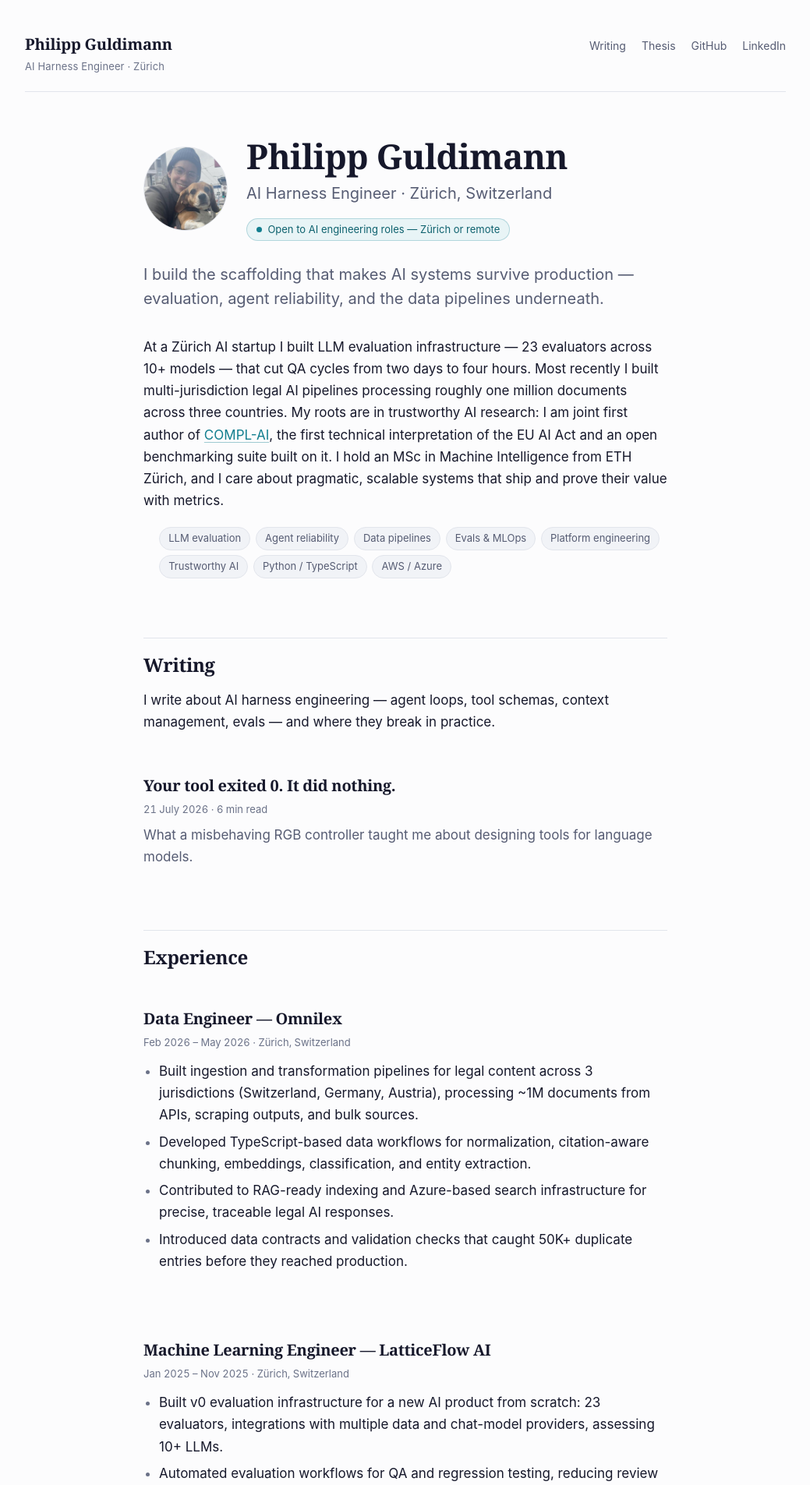
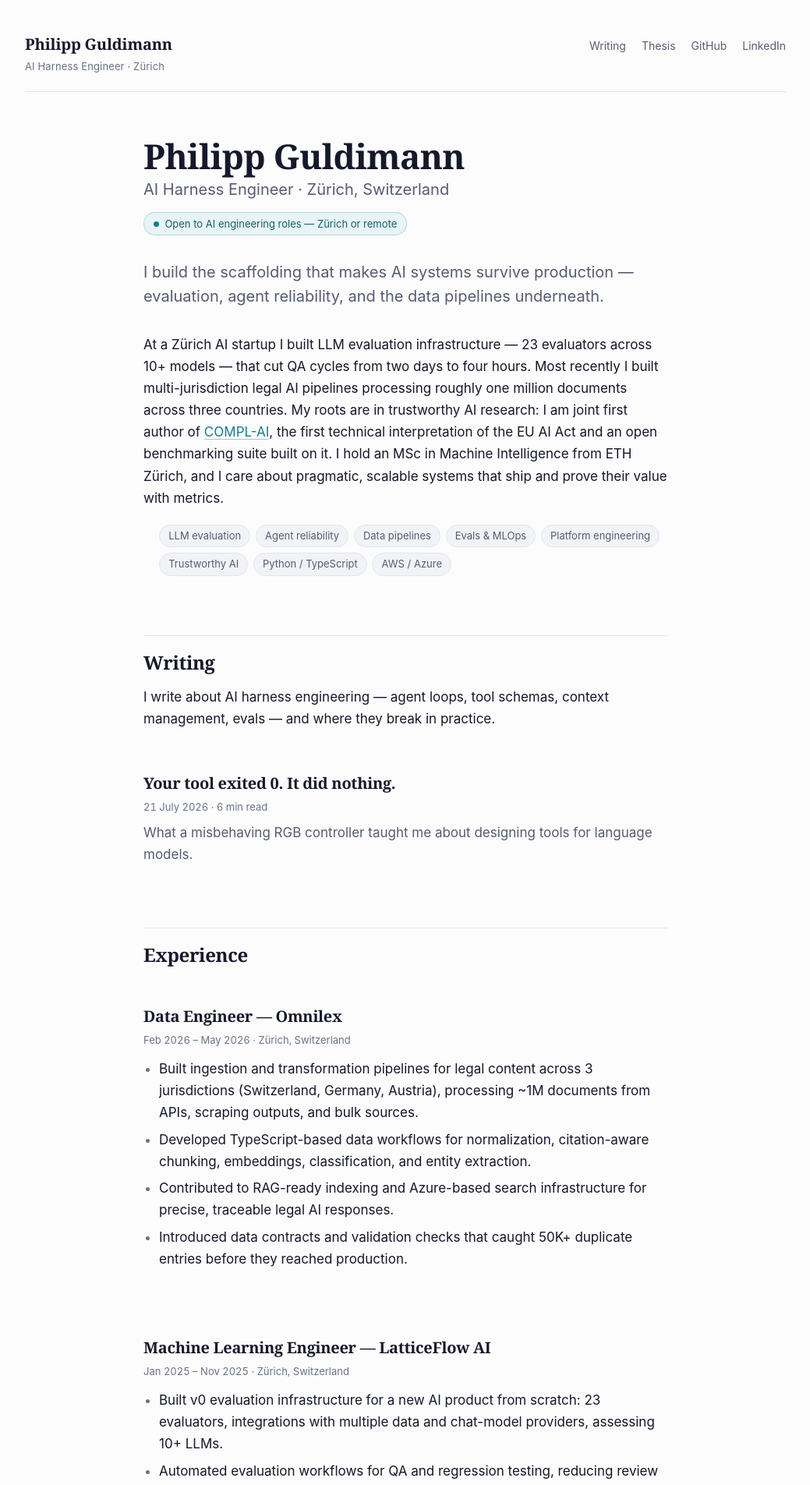
Before and after one commit to philipplukas/philipplukas.github.io, a Jekyll site: the page built from index.md, in a window 1280 px wide. Shown: the top 1905 px of the page at 78% size, without its empty margins (120-1159 px from the left). Built offline with Jekyll 4.4.1, drawn with Linux system fonts in a browser that asks for light colours.

Commit message:
Drop the hero portrait and the social-card headshot
The only headshot on file is a casual outdoor shot, which reads wrong on a
page carrying an "open to roles" signal and on every link preview. Fall back
to a typographic social card until a proper photo exists; headshot_circle.jpeg
stays in assets, unreferenced.

Keep the status pill, and give it justify-self: start — as a direct child of
the .prose grid it would otherwise stretch the full text column.

Co-Authored-By: Claude Opus 4.8 (1M context) <noreply@anthropic.com>

```diff
--- a/assets/css/style.scss
+++ b/assets/css/style.scss
@@ -461,27 +461,12 @@ body {
 
 /* ------------------------------------------------------- homepage bits   */
 
-.hero {
-  display: flex;
-  align-items: center;
-  gap: 1.5rem;
-  margin-bottom: 1.75rem;
-}
-
-.hero__portrait {
-  flex: none;
-  width: 108px;
-  height: 108px;
-  border-radius: 50%;
-  object-fit: cover;
-  border: 1px solid var(--rule);
-}
-
-.hero__text { min-width: 0; }
-
 /* The dot is decorative; "Open to" carries the meaning in text. */
 .hero__status {
   display: inline-flex;
+  /* Direct child of the .prose grid, so it would otherwise stretch the
+     full text column instead of hugging its label. */
+  justify-self: start;
   align-items: center;
   gap: .45rem;
   font-size: .8125rem;
@@ -512,12 +497,11 @@ body {
 .hero-role {
   font-size: var(--step-1);
   color: var(--ink-muted);
-  margin: 0 0 1.75rem !important;
+  margin: 0 0 .8rem !important;
 }
 
-/* Inside the hero flex row the status pill supplies the trailing gap. */
-.hero__text .hero-name { margin-bottom: .35rem; }
-.hero__text .hero-role { margin-bottom: .8rem !important; }
+/* The status pill sits under the role and supplies the trailing gap. */
+.hero-role + .hero__status { margin-bottom: 2rem !important; }
 
 /* Contact call-to-action */
 .cta {
@@ -668,14 +652,6 @@ body {
     margin-bottom: 2.5rem;
   }
 
-  .hero {
-    flex-direction: column;
-    align-items: flex-start;
-    gap: 1.15rem;
-  }
-
-  .hero__portrait { width: 84px; height: 84px; }
-
   .cta { gap: .5rem; }
   .cta a { flex: 1 1 auto; text-align: center; }
 
--- a/index.md
+++ b/index.md
@@ -5,14 +5,9 @@ description: AI Harness Engineer — LLM evaluation, agent reliability, and the
 hero: true
 ---
 
-<div class="hero">
-  <img class="hero__portrait" src="{{ '/assets/img/headshot_circle.jpeg' | relative_url }}" alt="Philipp Guldimann" width="120" height="120" loading="eager">
-  <div class="hero__text">
-    <h1 class="hero-name">Philipp Guldimann</h1>
-    <p class="hero-role">AI Harness Engineer · Zürich, Switzerland</p>
-    <p class="hero__status"><span class="hero__status-dot" aria-hidden="true"></span> Open to AI engineering roles — Zürich or remote</p>
-  </div>
-</div>
+<h1 class="hero-name">Philipp Guldimann</h1>
+<p class="hero-role">AI Harness Engineer · Zürich, Switzerland</p>
+<p class="hero__status"><span class="hero__status-dot" aria-hidden="true"></span> Open to AI engineering roles — Zürich or remote</p>
 
 <p class="lede">I build the scaffolding that makes AI systems survive production — evaluation, agent reliability, and the data pipelines underneath.</p>
 
```
Also changed, not shown: assets/img/og-card.png.
